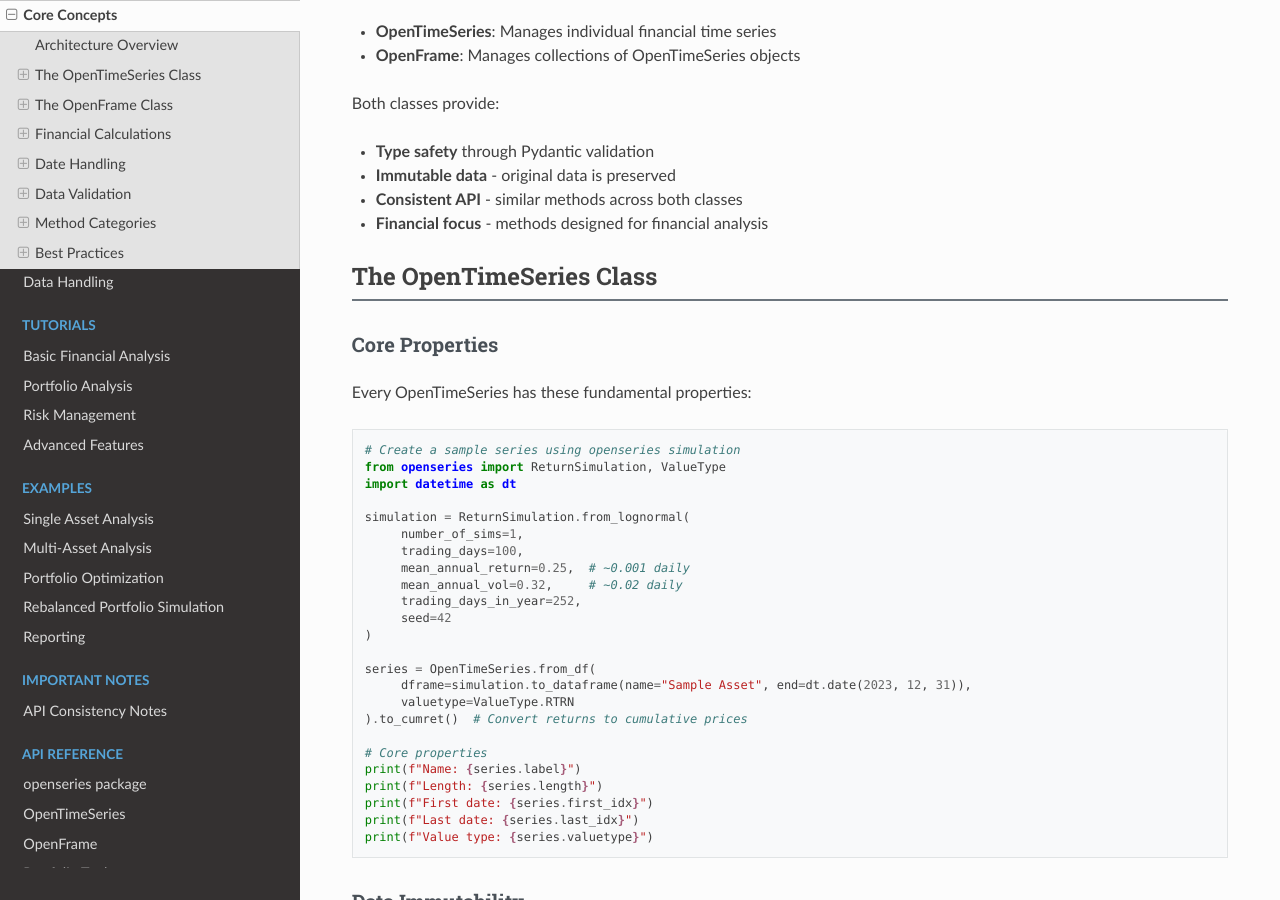
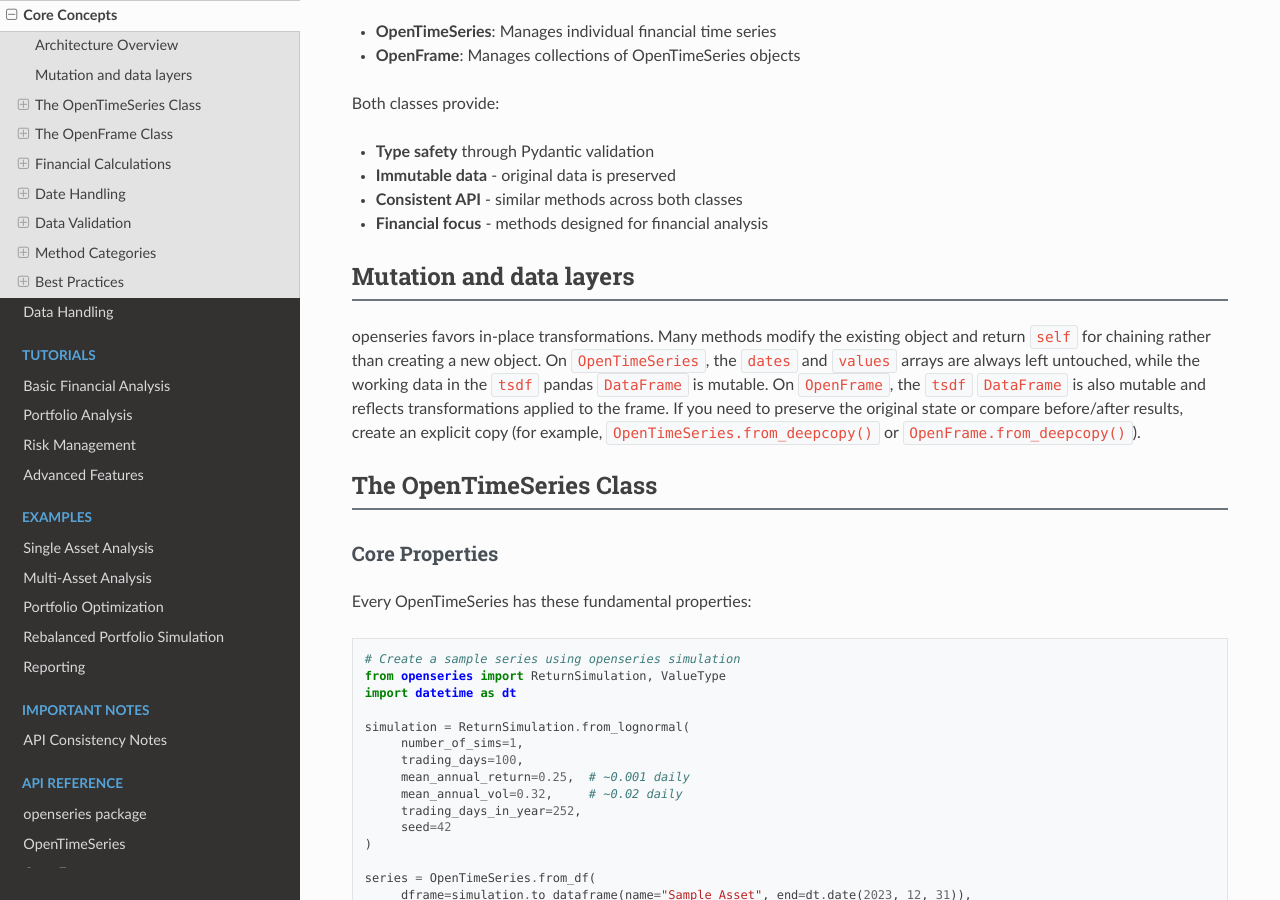
Before and after one commit to CaptorAB/openseries, a Sphinx documentation site: the page built from docs/source/user_guide/core_concepts.rst, in a window 1280 px wide and 900 px high, scrolled down 318 px. Built offline with Sphinx 7.4.7 and the Read the Docs theme 3.1.0, drawn with Linux system fonts in a browser that asks for light colours.

Commit message:
docs update

```diff
--- a/docs/source/user_guide/core_concepts.rst
+++ b/docs/source/user_guide/core_concepts.rst
@@ -17,6 +17,18 @@ Both classes provide:
 - **Immutable data** - original data is preserved
 - **Consistent API** - similar methods across both classes
 - **Financial focus** - methods designed for financial analysis
+
+Mutation and data layers
+------------------------
+
+openseries favors in-place transformations. Many methods modify the existing object
+and return ``self`` for chaining rather than creating a new object.
+On ``OpenTimeSeries``, the ``dates`` and ``values`` arrays are always left untouched,
+while the working data in the ``tsdf`` pandas ``DataFrame`` is mutable.
+On ``OpenFrame``, the ``tsdf`` ``DataFrame`` is also mutable and reflects
+transformations applied to the frame. If you need to preserve the original state or
+compare before/after results, create an explicit copy
+(for example, ``OpenTimeSeries.from_deepcopy()`` or ``OpenFrame.from_deepcopy()``).
 
 The OpenTimeSeries Class
 -------------------------
```
Also changed, not shown: 5 other files.
